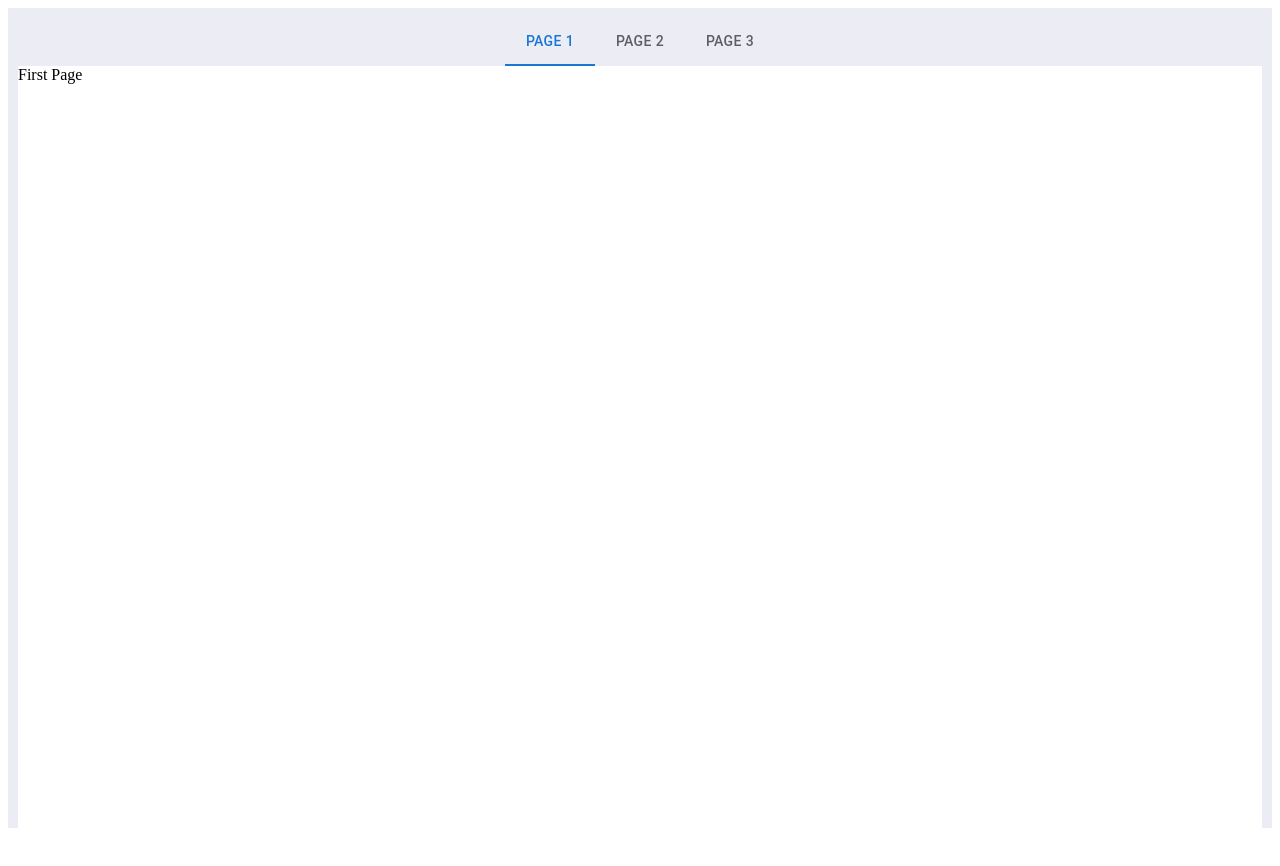
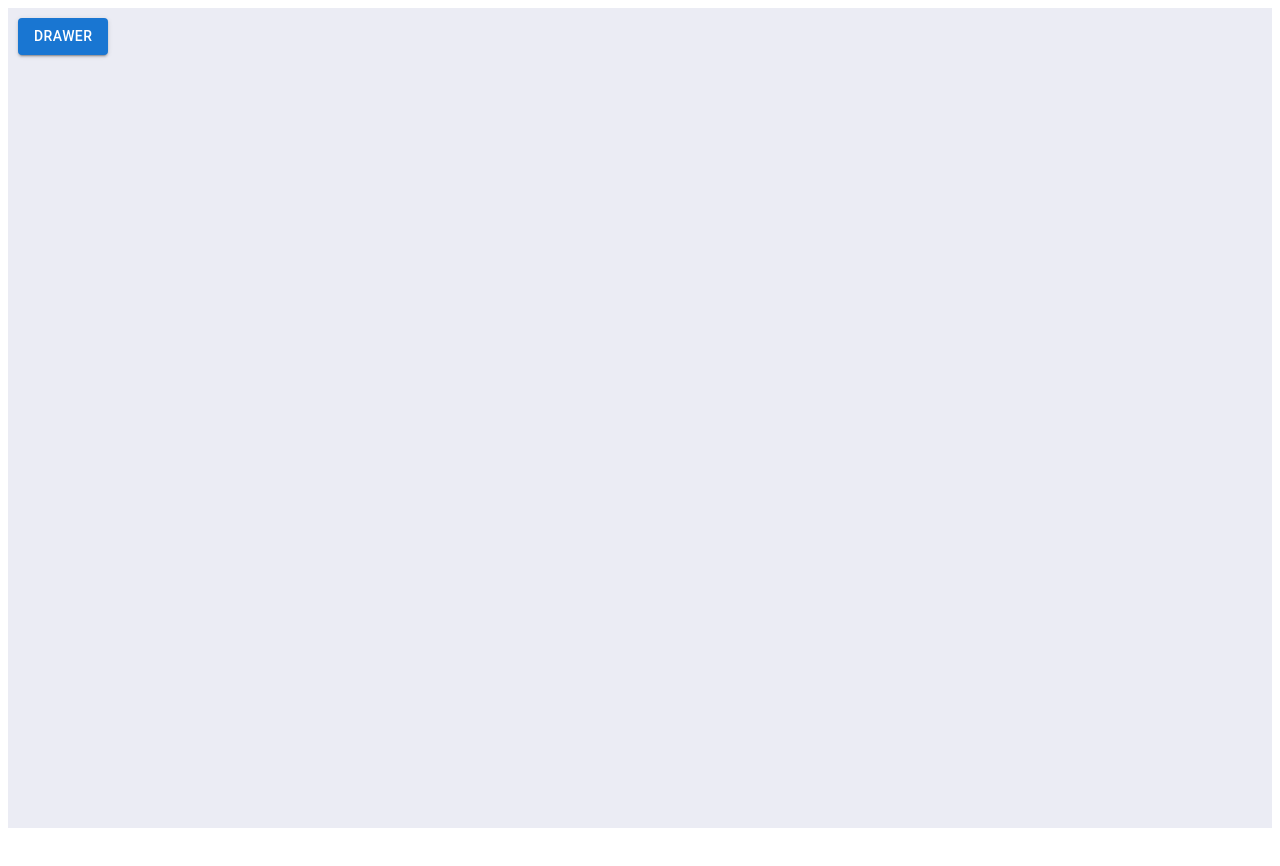
Before and after one commit to Sizzlesina/MUI_course, a React (Vite) app in the folder mui-tutorial/: page /home in a window 1280 px wide. After the commit the page ends 836 px from the top, so only its background shows below. Built offline with nearby package versions, Linux system fonts and the light colour scheme.

Commit message:
Drawer examples added

```diff
--- a/mui-tutorial/src/App.jsx
+++ b/mui-tutorial/src/App.jsx
@@ -19,16 +19,16 @@
 // import DarkMode from "./theming/DarkMode";
 // import StyledUtility from "./theming/StyledUtility";
 // import Theming from "./theming/Theming";
-
-import HomePage from "./SPA/pages/HomePage";
-import LoginPage from "./SPA/pages/LoginPage";
-import ListExamples from "./advance-components/ListExamples";
-import NavigationExamples from "./advance-components/NavigationExamples";
-import TableExamples from "./advance-components/TableExamples";
-import Form from "./state-management/Form";
-import StateOne from "./state-management/StateOne";
-import TablePage from "./state-management/TablePage";
-import { BrowserRouter, Routes, Route } from "react-router-dom";
+// import HomePage from "./SPA/pages/HomePage";
+// import LoginPage from "./SPA/pages/LoginPage";
+// import ListExamples from "./advance-components/ListExamples";
+// import TableExamples from "./advance-components/TableExamples";
+// import Form from "./state-management/Form";
+// import StateOne from "./state-management/StateOne";
+// import TablePage from "./state-management/TablePage";
+// import { BrowserRouter, Routes, Route } from "react-router-dom";
+// import TabsExample from "./advance-components/TabsExample";
+import DrawerExamples from "./advance-components/DrawerExamples";
 
 function App() {
   return (
@@ -75,7 +75,8 @@ function App() {
 
       {/* <TableExamples /> */}
       {/* <ListExamples /> */}
-      <NavigationExamples />
+      {/* <TabsExample /> */}
+      <DrawerExamples />
     </div>
   );
 }
--- /dev/null
+++ b/mui-tutorial/src/advance-components/DrawerExamples.jsx
@@ -0,0 +1,49 @@
+/** @format */
+
+import {
+  Box,
+  Button,
+  Drawer,
+  List,
+  ListItem,
+  ListItemButton,
+  ListItemIcon,
+  ListItemText,
+} from "@mui/material";
+import { useState } from "react";
+import DraftIcon from "@mui/icons-material/Drafts";
+function DrawerExamples() {
+  const [value, setValue] = useState(false);
+  const toggleDrawer = () => {
+    setValue((prevState) => !prevState);
+  };
+  return (
+    <div
+      style={{
+        backgroundColor: "#EBECF4",
+        height: "100vh",
+        padding: 10,
+      }}>
+      <Button variant='contained' onClick={toggleDrawer}>
+        Drawer
+      </Button>
+      <Drawer anchor='left' open={value} onClose={toggleDrawer}>
+        <Box sx={{ width: 360 }}>
+          Drawer Content
+          <List>
+            <ListItem>
+              <ListItemButton>
+                <ListItemIcon>
+                  <DraftIcon />
+                </ListItemIcon>
+                <ListItemText primary='Send' />
+              </ListItemButton>
+            </ListItem>
+          </List>
+        </Box>
+      </Drawer>
+    </div>
+  );
+}
+
+export default DrawerExamples;
```
Also changed, not shown: mui-tutorial/src/advance-components/TabsExample.jsx (renamed from mui-tutorial/src/advance-components/NavigationExamples.jsx), 1 other file (tests, documents, lock files or other folders).
